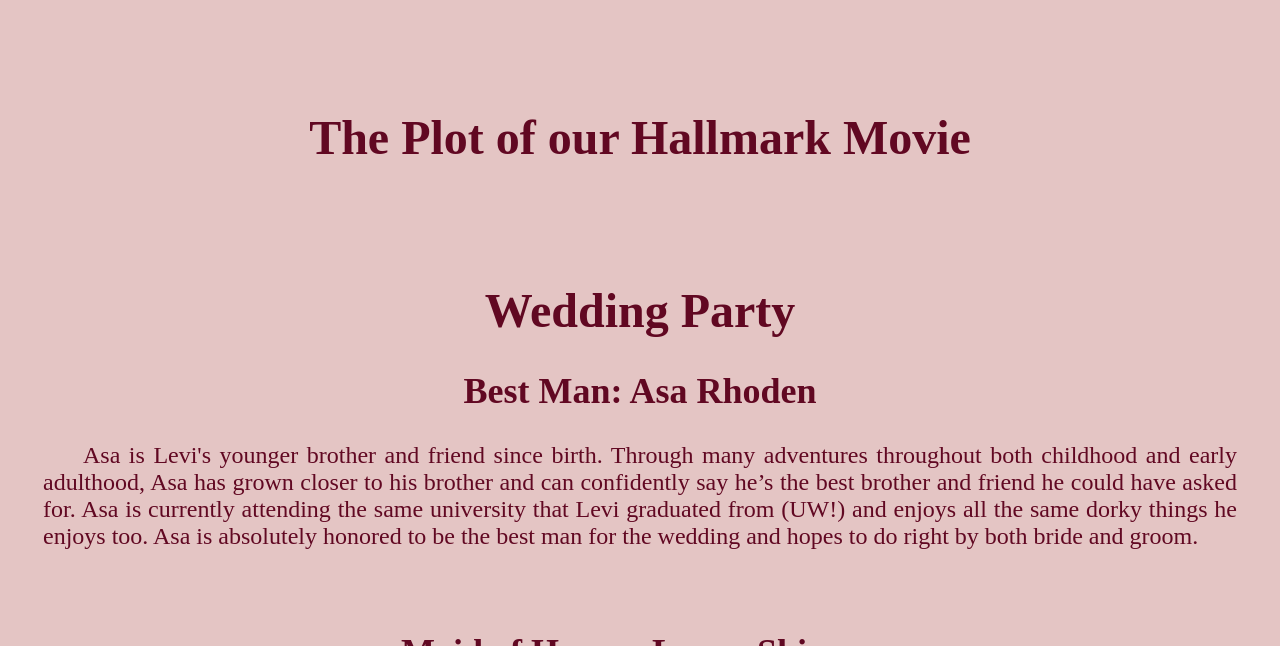
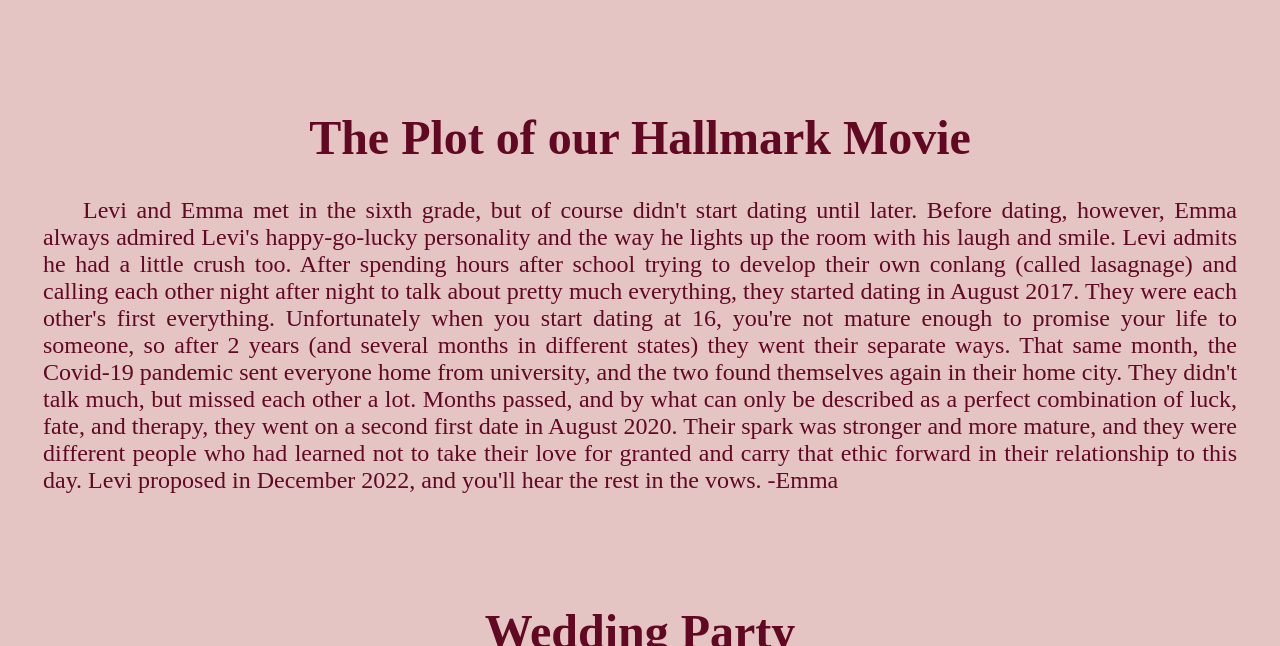
Before and after one commit to Leviticoos/leviticusrhoden, a PHP site: page /wedding.php in a window 1280 px wide. Shown: the part 5854-6500 px from the top of the page. Run offline with PHP 8.4, Linux system fonts and the light colour scheme.

Commit message:
added the plot of our hallmark movie

```diff
--- a/wedding.php
+++ b/wedding.php
@@ -87,7 +87,7 @@ Photos
 The Plot of our Hallmark Movie
 </h1>
 <p>
-
+Levi and Emma met in the sixth grade, but of course didn't start dating until later. Before dating, however, Emma always admired Levi's happy-go-lucky personality and the way he lights up the room with his laugh and smile. Levi admits he had a little crush too. After spending hours after school trying to develop their own conlang (called lasagnage) and calling each other night after night to talk about pretty much everything, they started dating in August 2017. They were each other's first everything. Unfortunately when you start dating at 16, you're not mature enough to promise your life to someone, so after 2 years (and several months in different states) they went their separate ways. That same month, the Covid-19 pandemic sent everyone home from university, and the two found themselves again in their home city. They didn't talk much, but missed each other a lot. Months passed, and by what can only be described as a perfect combination of luck, fate, and therapy, they went on a second first date in August 2020. Their spark was stronger and more mature, and they were different people who had learned not to take their love for granted and carry that ethic forward in their relationship to this day. Levi proposed in December 2022, and you'll hear the rest in the vows. -Emma
 </p>
 <br><br>
 
```
